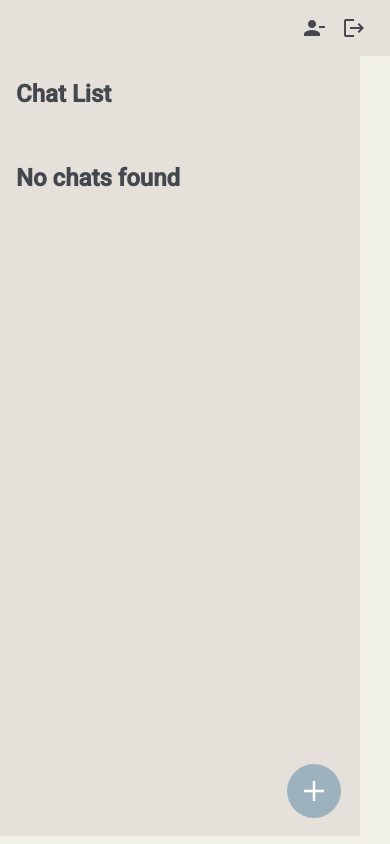
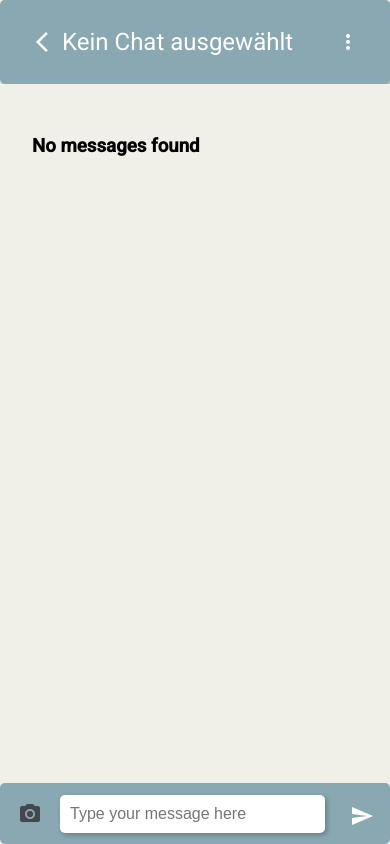
Before and after one commit to doeiit00/Mobile-UX-Design, an Angular app: page /chat/1 in a window 390 px wide. Built offline with nearby package versions, Linux system fonts and the light colour scheme.

Commit message:
ChatView
Mobile First

```diff
--- a/src/app/app.routes.ts
+++ b/src/app/app.routes.ts
@@ -2,6 +2,7 @@ import { Routes } from '@angular/router';
 import { LoginComponent } from './components/login/login.component';
 import { RegisterComponent } from './components/register/register.component';
 import { HomePageComponent } from './components/home-page/home-page.component';
+import {ChatComponent} from './components/chat/chat.component';
 
 export const routes: Routes = [
   { path: '', title: 'Login', component: LoginComponent},
@@ -9,6 +10,6 @@ export const routes: Routes = [
 
   { path: 'home', title: 'Messenger', component: HomePageComponent }, //canActivate: [AuthGuard]
   {path: 'chats', component: HomePageComponent},
-  {path: 'chat/:chatid', component: HomePageComponent},
+  {path: 'chat/:chatid', component: ChatComponent},
   //add homepage
 ];
--- a/src/app/components/chat/chat.component.css
+++ b/src/app/components/chat/chat.component.css
@@ -1,4 +1,7 @@
 .chat {
+  display: flex;
+  flex-direction: column;
+  height: 100vh;
   width: auto;
   background-color: #F1F0E8;
   box-shadow: 2px 2px 5px rgba(0, 0, 0, 0.1);
@@ -16,8 +19,18 @@
   box-shadow: 2px 2px 5px rgba(0, 0, 0, 0.3);
 }
 
+.chat-header .mat-icon {
+  color: #fff;
+  font-size: 1em;
+  width: 1em;
+  height: 1em;
+}
+
 .chat-name {
   flex-grow: 1;
+  display: flex;
+  align-items: center;
+  height: 100%;
 }
 
 .more-button {
@@ -25,9 +38,10 @@
 }
 
 .chat-window {
-  height: calc(100vh - 209px);
+  flex: 1 1 auto;
   overflow-y: scroll;
   background: #F1F0E8;
+  height: auto;
 }
 
 .message-list {
@@ -47,14 +61,12 @@
 }
 
 .message-incoming, .message-outgoing {
-  max-width: 30%;
-  padding: 0.7rem;
-  font-size: 18px;
-  border-radius: 10px;
-  margin-bottom: 10px;
-  position: relative;
-  word-wrap: break-word; /* Textumbruch bei langen Wörtern */
-  overflow-wrap: break-word;
+  max-width: 70%;
+  padding: 0.5rem 0.8rem;
+  font-size: 15px;
+  border-radius: 12px;
+  margin-bottom: 6px;
+  margin-top: 6px;
 }
 
 .message-incoming img, .message-outgoing img {
@@ -67,17 +79,24 @@
 .message-incoming {
   background: #B3C8CF;
   margin-top: 10px;
+  align-self: flex-start;
+  word-wrap: break-word;
+  overflow-wrap: break-word;
+}
+
+.usernick {
+  font-weight: bold;
+  margin-bottom: 5px;
+}
+
+.date {
+  font-style: italic;
 }
 
 .message-outgoing {
   background: #E5E1DA;
-  margin-top: 10px;
-  margin-left: auto; /* Verschiebt die Nachricht nach rechts */
-  max-width: 30%;
-  padding: 0.7rem;
-  font-size: 18px;
-  border-radius: 10px;
-  position: relative;
+  align-self: flex-end;
+  margin-left: auto;
   word-wrap: break-word;
   overflow-wrap: break-word;
 }
@@ -89,7 +108,7 @@
   border-radius: 5px;
   border-top: 1px solid #89A8B2;
   background: #89A8B2;
-  gap: 10px; /* Abstand zwischen den Elementen */
+  gap: 10px;
 }
 
 .message-input {
--- a/src/app/components/chat/chat.component.html
+++ b/src/app/components/chat/chat.component.html
@@ -1,6 +1,10 @@
 <div class="chat">
     <div class="chat-header">
-      <div class="chat-name">{{ selectedChatName }}</div>
+      <div class="chat-name">
+        <button (click)="goBack()" mat-icon-button>
+            <mat-icon>arrow_back_ios_new</mat-icon>
+        </button>
+        {{ selectedChatName }}</div>
 
       <button mat-icon-button [matMenuTriggerFor]="menu" class="more-button">
         <mat-icon>more_vert</mat-icon>
@@ -33,9 +37,6 @@
           }
         }
       </mat-menu>
-
-
-
     </div>
 
   <div class="chat-window" #chatWindow>
@@ -46,14 +47,14 @@
             @if (message.length > 0) {
               @for(message of message; track message.id) {
                 <div [ngClass]="{'message-incoming': message.userid !== userID, 'message-outgoing': message.userid === userID}">
-                  <p>{{message.usernick}}</p>
+                  <p class="usernick">{{message.usernick}}</p>
                   <p>{{message.text}}</p>
                   @if (message.photoid) {
 
                     <img [src]="photos[message.id]" alt="Failed to Load Image" (error)="onImageError(message.id)" />
 
                   }
-                  <p>{{formatMyDate(message.time) || message.time}}</p>
+                  <p class="timestamp">{{formatMyDate(message.time) || message.time}}</p>
                 </div>
               }
             } @else {
--- a/src/app/components/chat/chat.component.ts
+++ b/src/app/components/chat/chat.component.ts
@@ -160,7 +160,7 @@ export class ChatComponent implements AfterViewChecked{
       return null;
     }
 
-    return this.datePipe.transform(parsedDate, 'dd.MM.yyyy, HH:mm:ss');
+    return this.datePipe.transform(parsedDate, 'HH:mm'); //'dd.MM.yyyy, HH:mm:ss'
   }
 
   leaveChat() {
@@ -195,7 +195,6 @@ export class ChatComponent implements AfterViewChecked{
     }
   }
 
-
   deleteChat() {
     if (this.token && this.chatid !== null) {
       this.apiService.deleteChat(this.token, this.chatid.toString()).subscribe({
@@ -214,4 +213,10 @@ export class ChatComponent implements AfterViewChecked{
     }
   }
 
+  goBack() {
+    this.router.navigate(['/home'], { replaceUrl: true }).then(() => {
+      window.location.reload();
+    });
+  }
+
 }
--- a/src/app/components/home-page/home-page.component.html
+++ b/src/app/components/home-page/home-page.component.html
@@ -7,8 +7,7 @@
     <mat-icon (click)="logout()">logout</mat-icon>
   </button>
 </mat-toolbar>
-<mat-drawer-container class="example-container">
-  <mat-drawer class="sidenav" mode="side" opened>
+
 <div class="headline">
   <div>
     <h3>Chat List</h3>
@@ -23,9 +22,9 @@
 <mat-list class="chat-list">
   <div>
     @if (chats.length > 0) {
-          @for(chat of chats; track chat.chatid) {
+      @for (chat of chats; track chat.chatid) {
         <mat-list-item routerLink='/chat/{{chat.chatid}}' (click)="this.chatService.selectChat(chat.chatid)">
-              <h3>{{chat.chatname}}</h3>
+          <h3>{{ chat.chatname }}</h3>
         </mat-list-item>
       }
     } @else {
@@ -38,13 +37,8 @@
       <path stroke-width="2" stroke="currentColor" d="M4 12H20M12 4V20" fill="currentColor"/>
     </svg>
   </div>
-      @if(isPopupCreateChatVisible){<app-create-chat (close)="hidePopupCreateChat()"/>}
+  @if (isPopupCreateChatVisible) {
+    <app-create-chat (close)="hidePopupCreateChat()"/>
+  }
+
 </mat-list>
-  </mat-drawer>
-
-  <mat-drawer-content>
-    @if (chatid){
-      <app-chat></app-chat>
-    }
-  </mat-drawer-content>
-</mat-drawer-container>
--- a/src/app/components/home-page/home-page.component.ts
+++ b/src/app/components/home-page/home-page.component.ts
@@ -16,7 +16,7 @@ import {PopupInvitesComponent} from '../popup-invites/popup-invites.component';
 @Component({
   standalone: true,
   selector: 'app-landing-page',
-  imports: [MatToolbarModule, MatButtonModule, MatIconModule, MatSidenavModule, MatList, MatListItem, RouterLink, ChatComponent, CreateChatComponent, /*PopupInvitesComponent*/],
+  imports: [MatToolbarModule, MatButtonModule, MatIconModule, MatSidenavModule, MatList, MatListItem, RouterLink, CreateChatComponent, /*PopupInvitesComponent*/],
   templateUrl: './home-page.component.html',
   styleUrl: './home-page.component.css'
 })
```
Lines whose indentation alone changed are shown as unchanged.
